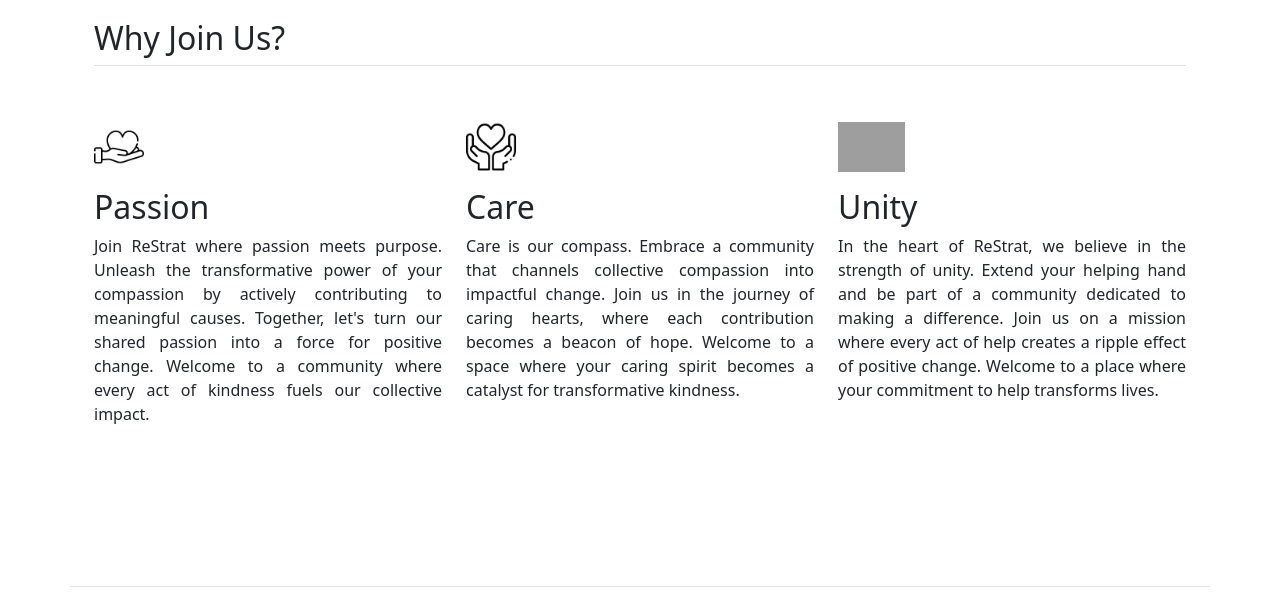
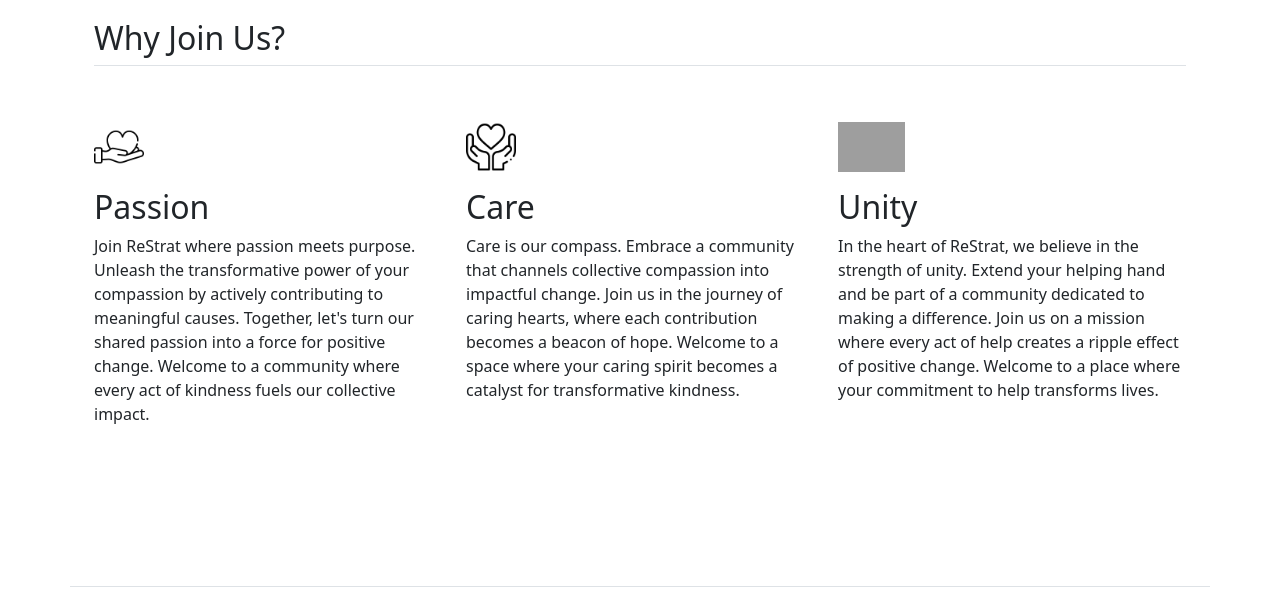
Before and after one commit to chryssa-pat/ReStrat, a PHP site: page /main.html in a window 1280 px wide. Shown: the part 1027-1622 px from the top of the page. Run offline with PHP 8.4, Linux system fonts and the light colour scheme; grey boxes are pictures that could not be loaded.

Commit message:
Update main.css

```diff
--- a/css/main.css
+++ b/css/main.css
@@ -4,18 +4,11 @@
     text-decoration: none;
     color: black;
 }
+
 .login:hover {
         background-color: #368693;
 }
 
-.care{
+.text{
     text-align: justify;
 }
-
-.unity{
-    text-align: justify;
-}
-
-.passion{
-    text-align: justify;
-}
```
